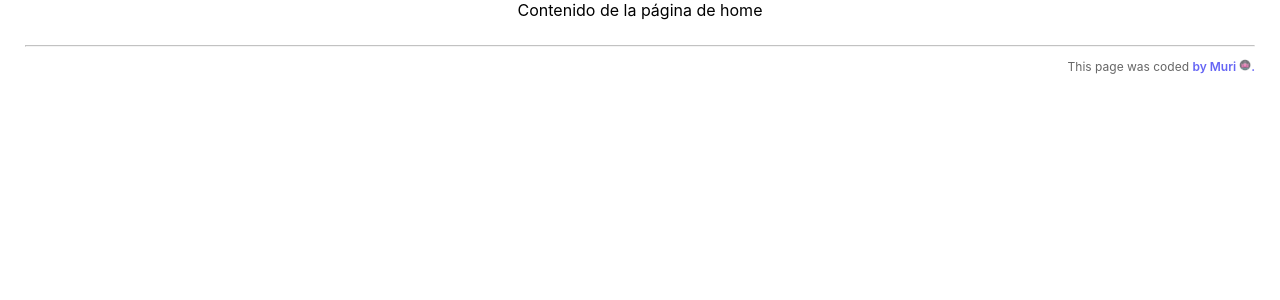
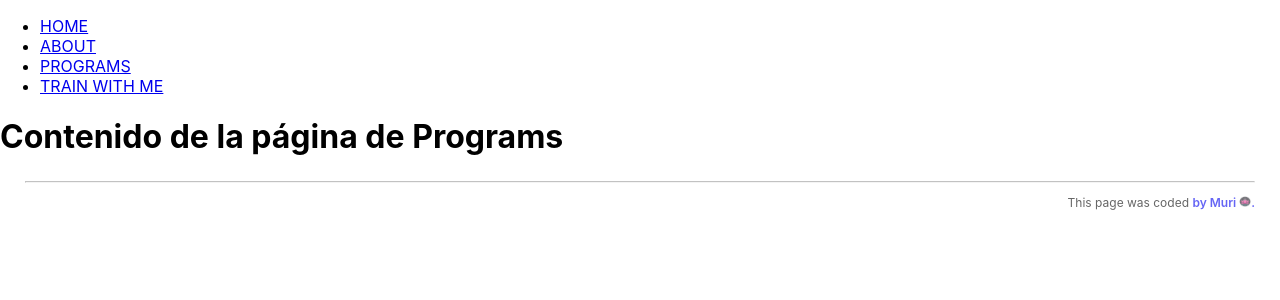
Before and after one commit to MurielCristina/juans.trainer, a React (Create React App) app: page /PagePrograms in a window 1280 px wide. Shown: the top 300 px of the page. Built offline with nearby package versions, Linux system fonts and the light colour scheme.

Commit message:
Added Navbar

```diff
--- a/package.json
+++ b/package.json
@@ -8,6 +8,7 @@
     "@testing-library/user-event": "^13.5.0",
     "react": "^18.3.1",
     "react-dom": "^18.3.1",
+    "react-router-dom": "^6.26.2",
     "react-scripts": "5.0.1",
     "web-vitals": "^2.1.4"
   },
--- a/src/App.css
+++ b/src/App.css
@@ -1,3 +1,2 @@
 .App {
-  text-align: center;
 }
--- a/src/App.js
+++ b/src/App.js
@@ -1,13 +1,11 @@
 import "./App.css";
 
-import PageHome from "./PageHome";
-import SectionFooterMuri from "./SectionFooterMuri";
+import PageHome from "./pages/PageHome";
 
 export default function App() {
   return (
     <div className="App">
       <PageHome />
-      <SectionFooterMuri />
     </div>
   );
 }
--- a/src/PageHome.js
+++ /dev/null
@@ -1,5 +0,0 @@
-import React from "react";
-
-export default function PageHome() {
-  return <div className="PageHome">Contenido de la página de home</div>;
-}
--- /dev/null
+++ b/src/components/Navbar.css
@@ -0,0 +1,3 @@
+.Navbar {
+  width: 100%;
+}
--- /dev/null
+++ b/src/components/Navbar.js
@@ -0,0 +1,24 @@
+import React from "react";
+import "./Navbar.css";
+import { Link } from "react-router-dom";
+
+export default function Navbar() {
+  return (
+    <div className="Navbar">
+      <ul>
+        <li>
+          <Link to={"/PageHome"}>HOME</Link>
+        </li>
+        <li>
+          <Link to={"/PageAbout"}>ABOUT</Link>
+        </li>
+        <li>
+          <Link to={"/PagePrograms"}>PROGRAMS</Link>
+        </li>
+        <li>
+          <Link to={"/PageTrainWithMe"}>TRAIN WITH ME</Link>
+        </li>
+      </ul>
+    </div>
+  );
+}
--- a/src/index.js
+++ b/src/index.js
@@ -4,10 +4,40 @@ import "./index.css";
 import App from "./App";
 import reportWebVitals from "./reportWebVitals";
 
+import { createBrowserRouter, RouterProvider } from "react-router-dom";
+
+import PageHome from "./pages/PageHome";
+import PageAbout from "./pages/PageAbout";
+import PagePrograms from "./pages/PagePrograms";
+import PageTrainWithMe from "./pages/PageTrainWithMe";
+
+const router = createBrowserRouter([
+  {
+    path: "",
+    element: <App />,
+  },
+  {
+    path: "/PageHome",
+    element: <PageHome />,
+  },
+  {
+    path: "/PageAbout",
+    element: <PageAbout />,
+  },
+  {
+    path: "/PagePrograms",
+    element: <PagePrograms />,
+  },
+  {
+    path: "/PageTrainWithMe",
+    element: <PageTrainWithMe />,
+  },
+]);
+
 const root = ReactDOM.createRoot(document.getElementById("root"));
 root.render(
   <React.StrictMode>
-    <App />
+    <RouterProvider router={router} />
   </React.StrictMode>
 );
 
--- /dev/null
+++ b/src/pages/PageAbout.js
@@ -0,0 +1,14 @@
+import React from "react";
+
+import Navbar from "../components/Navbar";
+import SectionFooterMuri from "../SectionFooterMuri";
+
+export default function PageAbout() {
+  return (
+    <div className="PageAbout">
+      <Navbar />
+      <h1>Contenido de la página de about</h1>
+      <SectionFooterMuri />
+    </div>
+  );
+}
--- /dev/null
+++ b/src/pages/PageHome.js
@@ -0,0 +1,15 @@
+import React from "react";
+
+import Navbar from "../components/Navbar";
+
+import SectionFooterMuri from "../SectionFooterMuri";
+
+export default function PageHome() {
+  return (
+    <div className="PageHome">
+      <Navbar />
+      <h1>Contenido de la página de home</h1>
+      <SectionFooterMuri />
+    </div>
+  );
+}
--- /dev/null
+++ b/src/pages/PagePrograms.js
@@ -0,0 +1,14 @@
+import React from "react";
+
+import Navbar from "../components/Navbar";
+import SectionFooterMuri from "../SectionFooterMuri";
+
+export default function PagePrograms() {
+  return (
+    <div className="PagePrograms">
+      <Navbar />
+      <h1>Contenido de la página de Programs</h1>
+      <SectionFooterMuri />
+    </div>
+  );
+}
--- /dev/null
+++ b/src/pages/PageTrainWithMe.js
@@ -0,0 +1,14 @@
+import React from "react";
+
+import Navbar from "../components/Navbar";
+import SectionFooterMuri from "../SectionFooterMuri";
+
+export default function PageTrainWithMe() {
+  return (
+    <div className="PageTrainWithMe">
+      <Navbar />
+      <h1>Contenido de la página de train with me</h1>
+      <SectionFooterMuri />
+    </div>
+  );
+}
```
Also changed, not shown: 1 other file (tests, documents, lock files or other folders).
